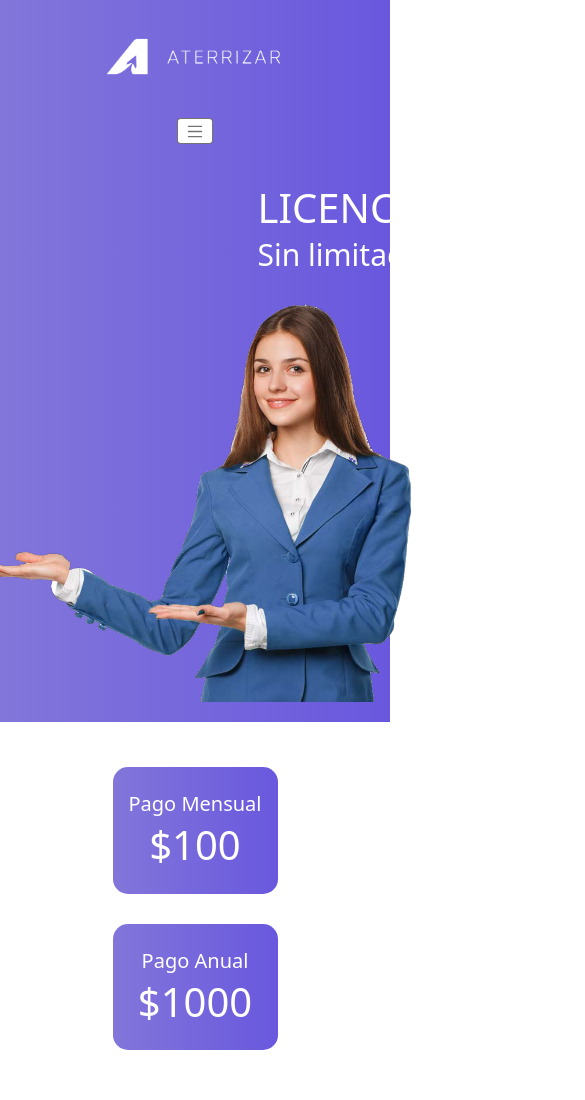
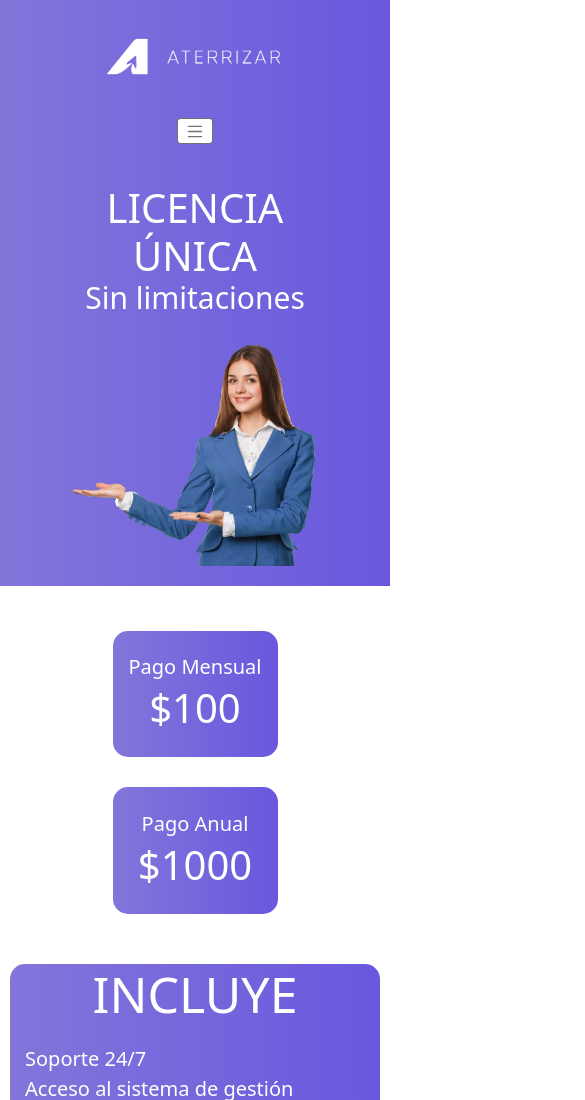
Before and after one commit to stefanomlc/aterrizar, a website: page assets/pages/costos.html in a window 390 px wide. Shown: the top 1100 px of the page, 585 px wide, since content can reach past the window. Drawn offline with nearby package versions, Linux system fonts and the light colour scheme.

Commit message:
correcion sección principal a su responsive para imagen y texto

```diff
--- a/sass/estilos.scss
+++ b/sass/estilos.scss
@@ -131,6 +131,12 @@ p{
         max-width: 450px;
         margin: 0px 0px 0px 250px;
         color: #ffffff;
+        h2{
+            max-width: 350px;
+        }
+        p{
+            max-width: 350px;
+        }
 
     }
     &__img{
@@ -300,6 +306,20 @@ p{
 }
 
 /* ------------queries ------ */
+@media screen  and (max-width:1400px){
+    .seccion__principal{
+
+
+            &__text{
+
+                margin: 0px 0px 0px 100px;
+
+                }
+
+            }
+    }
+
+
 @media screen  and (max-width: 992px){
     .footer{
     &__img{
@@ -337,6 +357,39 @@ p{
 }
 
 @media screen  and (max-width: 600px){
+    .seccion__principal{
+            &__text{
+                display: flex;
+                flex-direction: column;
+                text-align: center;
+                align-items: center;
+                max-width: 450px;
+                margin: 0px 0px 0px 0px;
+                color: #ffffff;
+                h2{
+                    max-width: 250px;
+                    margin: 0px;
+
+                }
+                p{
+                    max-width: 250px;
+
+                }
+
+            }
+            &__img{
+                max-width: 250px;
+                padding: 2rem 0rem 2rem 0rem;
+                img{
+                    max-width: 250px;
+                }
+            }
+            &_principal__img__costos{
+                max-width: 450px;
+                align-items: end;
+            }
+
+        }
     .costos{
         flex-direction: column;
         align-items: center;
@@ -369,6 +422,7 @@ p{
 
 }
 @media screen  and (max-width: 400px){
+
     .flex__nav{
         flex-direction: column;
 
```
Also changed, not shown: assets/css/style.css.
